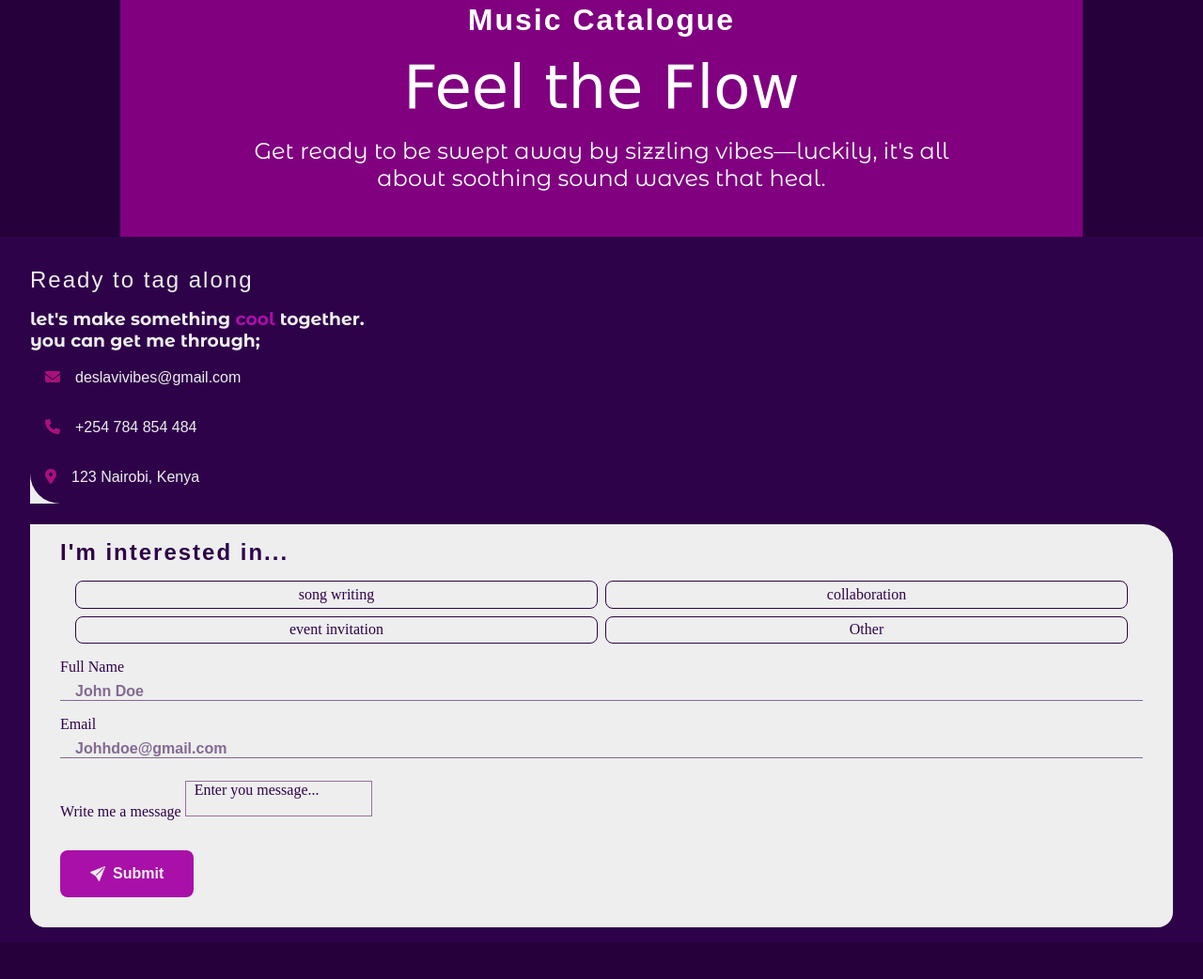
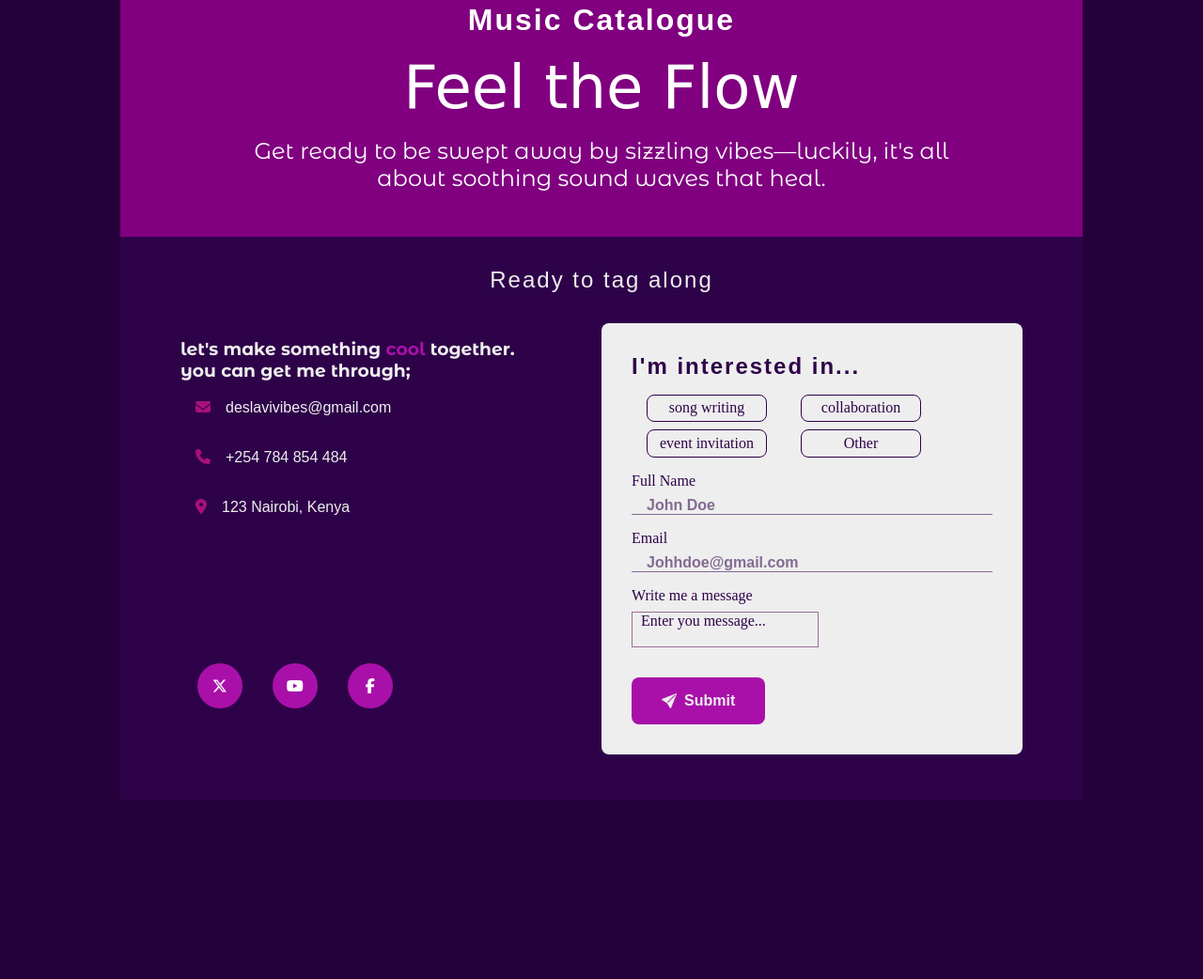
Before and after one commit to Walshwade-dev/deslavi, a plain HTML site: page index.html in a window 1280 px wide. Shown: the part 1359-2401 px from the top of the page at 94% size. After the commit the page ends 2258 px from the top, so only its background shows below. Drawn offline with Linux system fonts and the light colour scheme; no server answers; a web font is replaced by a local one.

Commit message:
updated the contact section

```diff
--- a/index.html
+++ b/index.html
@@ -77,12 +77,12 @@
     </section>
 
 
-    <section id="contact" class="contact .container">
+    <section id="contact" class="contact container">
         <div class="contact-container">
 
-            <div>
-                <h4>Ready to tag along </h4>
+            <h4 class="contact-container-header">Ready to tag along </h4>
 
+            <div class="contact-container-holder">
                 <div class="color-container">
                     <!-- ===> outer card <=== -->
                     <div class="outer-contact-form">
@@ -103,6 +103,28 @@
                                 <p>123 Nairobi, Kenya</p>
                             </div>
                         </div>
+
+                        <div class="connect-container">
+                            <a href="#">
+                                <div class="icon-twitter">
+                                    <i class="fa-brands fa-x-twitter"></i>
+                                </div>
+                            </a>
+
+                            <a href="#">
+                                <div class="icon-youtube">
+                                    <i class="fa-brands fa-youtube"></i>
+                                </div>
+                            </a>
+
+                            <a href="#">
+                                <div class="facebook">
+                                    <i class="fa-brands fa-facebook-f"></i>
+                                </div>
+                            </a>
+                        </div>
+
+
                     </div>
                     <!-- ===> outer card end <=== -->
                     </div>
--- a/index.js
+++ b/index.js
@@ -30,12 +30,17 @@ fetch("https://youtube.googleapis.com/youtube/v3/playlistItems?part=snippet&play
 .then(res => res.json())
 .then(data => {
     data.items.forEach(el => {
+
+      // Get the truncated title if it's longer than 23 characters
+      const truncatedTitle = el.snippet.title.length > 25 ? el.snippet.title.substring(0, 22) + '...' : el.snippet.title;
+
       videoSection.innerHTML += `
       <a target="_blank" href="https://www.youtube.com/watch?v=${el.snippet.resourceId.videoId}"
       class="yt-video">
         <img src="${el.snippet.thumbnails.maxres.url}"  />
-        <h3 class="cardtitle">${el.snippet.title}</h3>
+        <h3 class="cardtitle">${truncatedTitle}</h3>
       </a>
       `
     })
 })
+.catch(err => console.error('Error fetching data:', err));
--- a/styles/styles.css
+++ b/styles/styles.css
@@ -285,11 +285,14 @@ main {
     background-color: #2E0249;
     color: #EEE;
     text-align: left;
+    max-width: 80%;
 }
 
 .contact-container {
+    position: relative;
     display: flex;
     flex-direction: column;
+    text-align:left;
 }
 
 
@@ -332,6 +335,8 @@ main {
     background-color: inherit;
 }
 
+
+
 .outer-contact-form {
     position: absolute;
     background-color: #2E0249;
@@ -367,8 +372,10 @@ main {
 .inner-contact-form ul {
     margin: 0 1rem 1rem 1rem;
     list-style-type: none;
-    display: grid;
-    grid-template-columns: repeat(2, 1fr);
+    /* display: grid;
+    grid-template-columns: repeat(2, 1fr); */
+    display: flex;
+    flex-direction: column;
     gap: 0.5rem;
 }
 
@@ -560,6 +567,88 @@ footer {
         margin: 5rem auto;
     }
 
+    #contact {
+        position: relative;
+        display: flex;
+        flex-direction: column;
+        text-align: left;
+    }
+
+    .contact-container-holder {
+        width: 100%;
+        padding: 2rem;
+        display: grid;
+        grid-template-columns: repeat(2, 1fr);
+    }
+
+
+    .outer-contact-form {
+        height: 190%
+    }
+
+
+    .outer-contact-form {
+        border-radius: 0;
+    }
+
+    .outer-contact-form::after{
+        display: none;
+    }
+
+
+    .inner-contact-form {
+        border-radius: 0.5rem;
+    }
+
+
+    .inner-contact-form ul {
+        max-width: 20rem;
+        display: grid;
+        grid-template-columns: repeat(2, 1fr);
+    }
+
+    .inner-contact-form ul li {
+        max-width: 8rem;
+    }
+
+    .message {
+        display: flex;
+        flex-direction: column;
+    }
+
+    .connect-container {
+        position: absolute;
+        bottom: 10%;
+        left: 5%;
+        display: flex;
+        gap: 2rem;
+    }
+
+    .connect-container a {
+        color: #fff;
+    }
+
+    .connect-container div {
+        position: relative;
+        background-color: #a910a9;
+        width: 3rem;
+        height: 3rem;
+        border-radius: 50%;
+    }
+
+    .connect-container div i {
+        position: absolute;
+        top: 50%;
+        left: 50%;
+        transform: translate(-50%, -50%);
+    }
+
+
+    .connect-container div:hover{
+        border: 1px solid #a910a9;
+        background-color: #570a57;
+    }
+
 }
 
 
```
